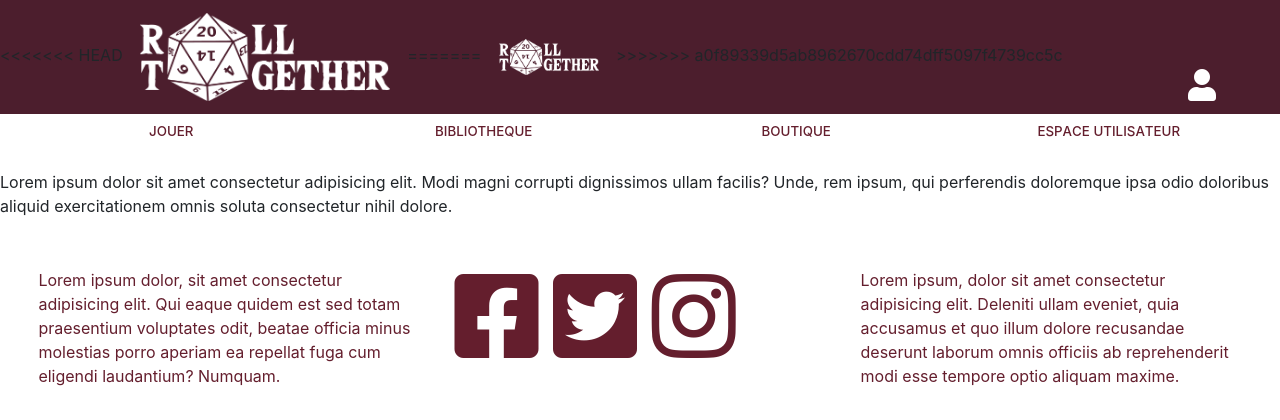
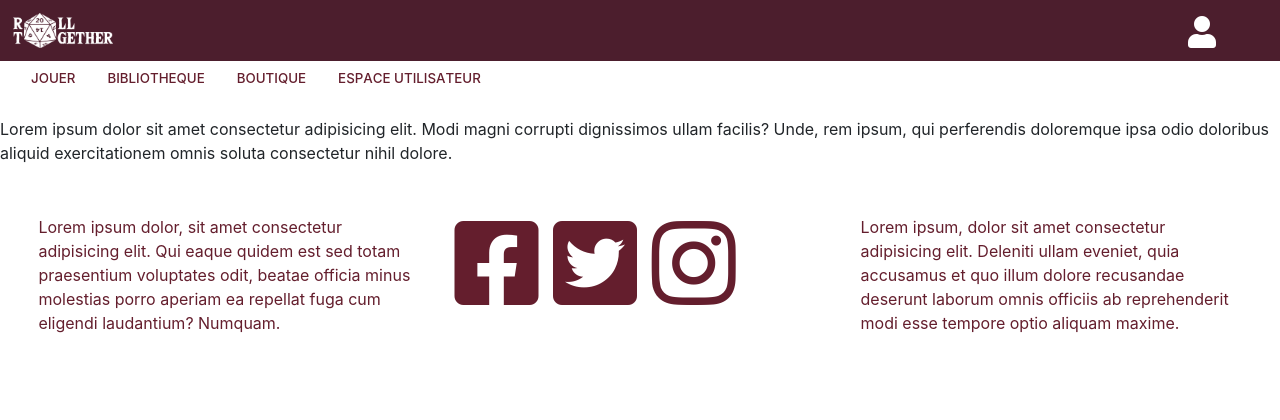
Before and after one commit to corentinmace/rolltogether, a PHP site: page /index.php in a window 1280 px wide. Shown: the top 420 px of the page. Run offline with PHP 8.4, Linux system fonts and the light colour scheme; some libraries are stand-ins or nearby versions.

Commit message:
CORRECT header

```diff
--- a/frontend/header.php
+++ b/frontend/header.php
@@ -6,12 +6,7 @@
 
 <header>
     <div id="logo">
-<<<<<<< HEAD
-        <a href="index.php"><img src="assets/img/logo.png" alt="Accueil"></a>
-=======
         <a href="index.php"><img src="assets/img/logo.png" alt="Accueil"  width="100"></a>
->>>>>>> a0f89339d5ab8962670cdd74dff5097f4739cc5c
-
         <div class="dropdown">
             <a class="" href="#" role="button" id="dropdownMenuLink" data-toggle="dropdown" aria-haspopup="true" aria-expanded="false">
                <i class="fas fa-user fa-2x"></i>
--- a/frontend/nav.php
+++ b/frontend/nav.php
@@ -1,17 +1,17 @@
 <script src="assets/fontawesome-free/js/all.js"></script>
-<div id="navigation-r2" class="col-sm-12 col-md-12 col-slg-12">
+<div id="navigation-r2">
     <ul class="nav">
-        <li class="nav-item col">
-            <a class="nav-link active nav-r2" href="{{ path('game_route') }}">JOUER</a>
-        </li>
-        <li class="nav-item  col">
-            <a class="nav-link nav-r2" href="{{ path('biblio_route') }}">BIBLIOTHEQUE</a>
-        </li>
-        <li class="nav-item col">
-            <a class="nav-link nav-r2" href="{{ path('shop_route') }}">BOUTIQUE</a>
-        </li>
-        <li class="nav-item col">
-            <a class="nav-link nav-r2" href="{{ path('profile_route') }}">ESPACE UTILISATEUR</a>
-        </li>
+      <li class="nav-item">
+        <a class="nav-link active nav-r2" href="game.php">JOUER</a>
+      </li>
+      <li class="nav-item">
+        <a class="nav-link nav-r2" href="biblio.php">BIBLIOTHEQUE</a>
+      </li>
+      <li class="nav-item">
+        <a class="nav-link nav-r2" href="shop.php">BOUTIQUE</a>
+      </li>
+      <li class="nav-item">
+        <a class="nav-link nav-r2" href="user.php">ESPACE UTILISATEUR</a>
+      </li>
     </ul>
 </div>
```
